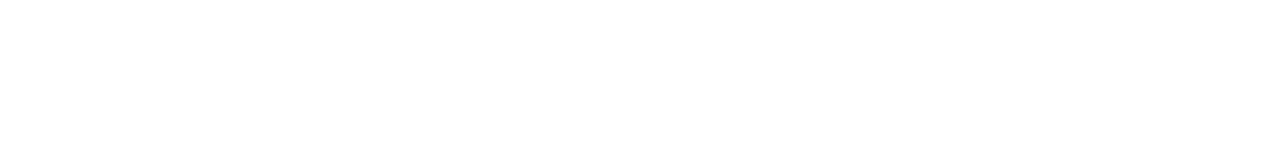
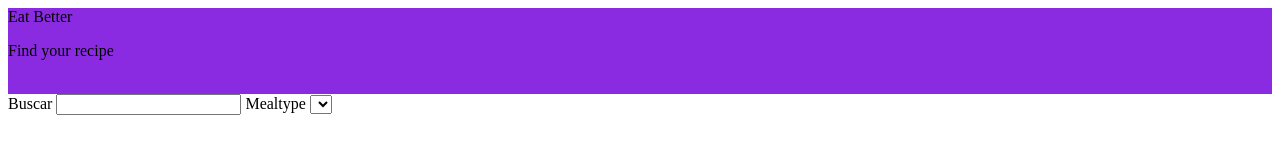
Before and after one commit to RocioDure12/Buscador-eventos, a website: page index.html in a window 1280 px wide. Drawn offline with Linux system fonts and the light colour scheme.

Commit message:
cambios en html

```diff
--- a/index.html
+++ b/index.html
@@ -10,6 +10,23 @@
 </head>
 
 <body>
+    <div class="hero">
+        <a>Eat Better</a>
+        <p>Find your recipe</p>
+        <img src="">
+    </div>
+
+    <form>
+        <label>Buscar</label>
+        <input type="text">
+        <label>Mealtype</label>
+        <select>
+            <option></option>
+        </select>
+
+    </form>
+
+
 
     <script src="index.js"></script>
 </body>
--- a/style.scss
+++ b/style.scss
@@ -1 +1 @@
-@import 'variables';
+//$color-principal:#a770ef;
```
Also changed, not shown: style.css, 1 other file.
